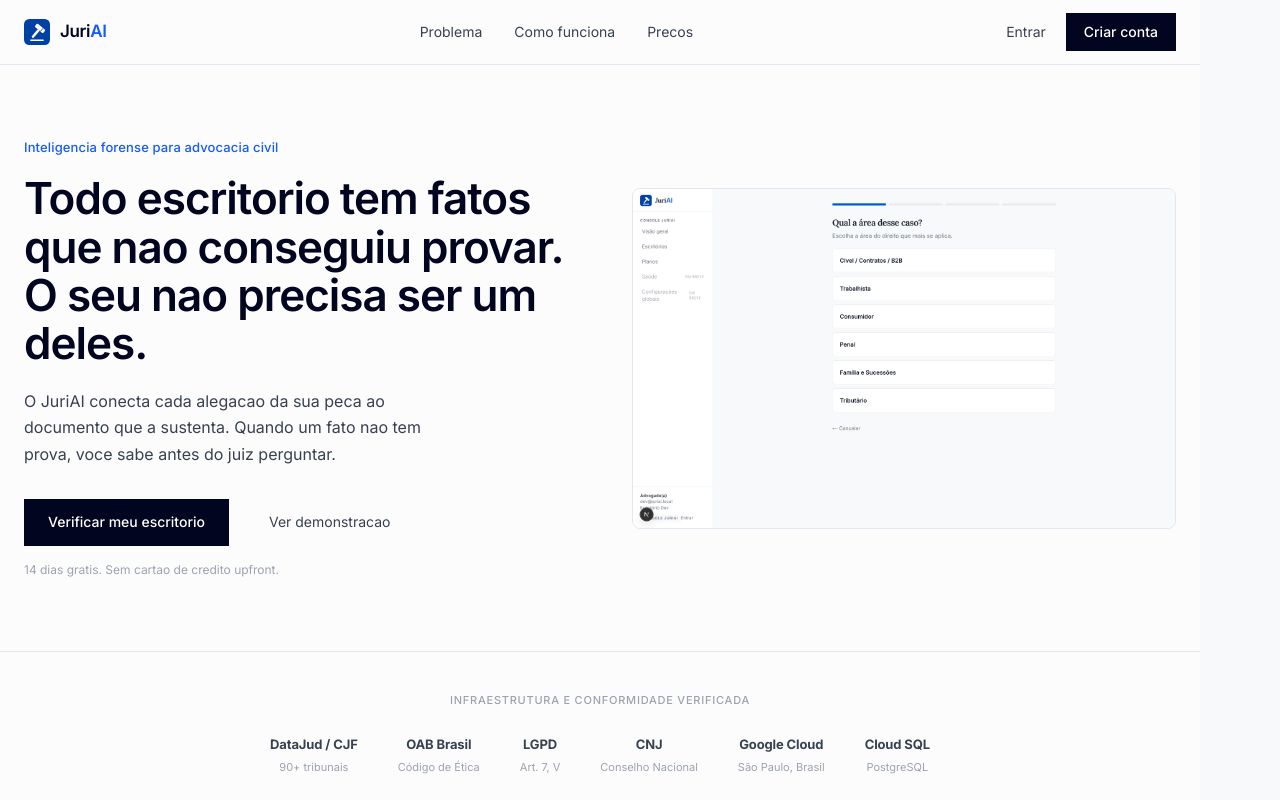
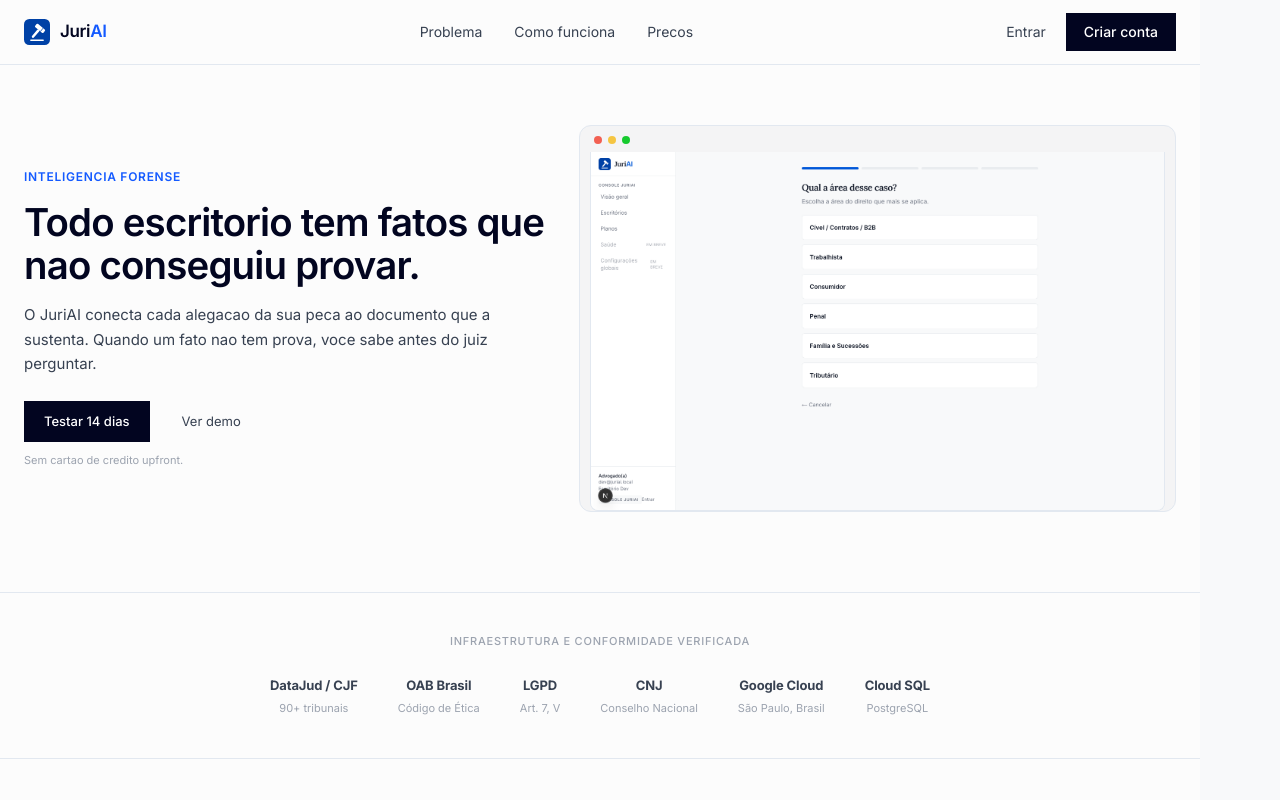
Before and after one commit to GrowthAG/juriai, a Next.js app: page / in a window 1280 px wide. Shown: the top 800 px of the page. Built offline with nearby package versions, Linux system fonts and the light colour scheme; no server answers.

Commit message:
fix: tight hero - browser-framed screenshot, compact CTAs, reduced gap

```diff
--- a/components/LandingPage.tsx
+++ b/components/LandingPage.tsx
@@ -35,45 +35,49 @@
         </div>
       </nav>
 
-      {/* HERO — clean editorial, no gradient, no pills */}
-      <section style={{ background: "#fcfcfc", paddingTop: 72, paddingBottom: 72 }}>
+      {/* HERO — tight, integrated, no wasted space */}
+      <section style={{ background: "#fcfcfc", paddingTop: 60, paddingBottom: 80 }}>
         <div style={{ maxWidth: 1200, margin: "0 auto", padding: "0 24px" }}>
-          <div style={{ display: "grid", gridTemplateColumns: "1fr 1fr", gap: 64, alignItems: "center" }}>
-            {/* Left — copy */}
+          <div style={{ display: "grid", gridTemplateColumns: "7fr 8fr", gap: 32, alignItems: "center" }}>
+            {/* Left — copy, tight */}
             <div>
-              <p style={{ fontSize: 13, fontWeight: 500, color: "#145aff", marginBottom: 16, letterSpacing: "0.01em" }}>
-                Inteligencia forense para advocacia civil
+              <p style={{ fontSize: 12, fontWeight: 600, color: "#145aff", marginBottom: 14, letterSpacing: "0.06em", textTransform: "uppercase" }}>
+                Inteligencia forense
               </p>
-              <h1 style={{ fontSize: "clamp(28px, 3.5vw, 44px)", fontWeight: 600, lineHeight: 1.1, letterSpacing: "-1px", color: "#020520", marginBottom: 20 }}>
-                Todo escritorio tem fatos que nao conseguiu provar. O seu nao precisa ser um deles.
+              <h1 style={{ fontSize: "clamp(26px, 3vw, 40px)", fontWeight: 600, lineHeight: 1.12, letterSpacing: "-0.8px", color: "#020520", marginBottom: 16 }}>
+                Todo escritorio tem fatos que nao conseguiu provar.
               </h1>
-              <p style={{ fontSize: 16, lineHeight: 1.65, color: "#374151", marginBottom: 32, maxWidth: 440 }}>
+              <p style={{ fontSize: 15, lineHeight: 1.65, color: "#374151", marginBottom: 24 }}>
                 O JuriAI conecta cada alegacao da sua peca ao documento que a sustenta. Quando um fato nao tem prova, voce sabe antes do juiz perguntar.
               </p>
-              <div style={{ display: "flex", alignItems: "center", gap: 16 }}>
-                <Link href="/cadastro" style={{ display: "inline-block", padding: "12px 24px", background: "#020520", color: "white", fontSize: 14, fontWeight: 500, textDecoration: "none" }}>
-                  Verificar meu escritorio
+              <div style={{ display: "flex", gap: 12 }}>
+                <Link href="/cadastro" style={{ padding: "10px 20px", background: "#020520", color: "white", fontSize: 13, fontWeight: 500, textDecoration: "none" }}>
+                  Testar 14 dias
                 </Link>
-                <Link href="/demo/dashboard" style={{ display: "inline-block", padding: "12px 24px", color: "#374151", fontSize: 14, textDecoration: "none" }}>
-                  Ver demonstracao
+                <Link href="/demo/dashboard" style={{ padding: "10px 20px", color: "#374151", fontSize: 13, textDecoration: "none" }}>
+                  Ver demo
                 </Link>
               </div>
-              <p style={{ fontSize: 12, color: "#9ca3af", marginTop: 14 }}>14 dias gratis. Sem cartao de credito upfront.</p>
+              <p style={{ fontSize: 11, color: "#9ca3af", marginTop: 10 }}>Sem cartao de credito upfront.</p>
             </div>
 
-            {/* Right — REAL product screenshot */}
-            <div>
+            {/* Right — product screenshot, browser-framed */}
+            <div style={{ background: "#f4f4f5", borderRadius: 12, padding: "10px 10px 0", border: "1px solid #e2e8f0" }}>
+              {/* Browser chrome */}
+              <div style={{ display: "flex", alignItems: "center", gap: 6, marginBottom: 8, paddingLeft: 4 }}>
+                <span style={{ width: 8, height: 8, borderRadius: "50%", background: "#f26052", display: "inline-block" }} />
+                <span style={{ width: 8, height: 8, borderRadius: "50%", background: "#f5c542", display: "inline-block" }} />
+                <span style={{ width: 8, height: 8, borderRadius: "50%", background: "#16ca2e", display: "inline-block" }} />
+              </div>
               <img
                 src="/site/juriai-wizard-real.png"
-                alt="JuriAI extraindo fatos de um contrato em tempo real"
-                style={{ width: "100%", height: "auto", display: "block", borderRadius: 8, border: "1px solid #e2e8f0" }}
+                alt="JuriAI em acao"
+                style={{ width: "100%", height: "auto", display: "block", borderRadius: "0 0 8px 8px", border: "1px solid #e2e8f0", borderTop: "none" }}
               />
             </div>
           </div>
         </div>
       </section>
-
-      {/* HERO ends here */}
 
       {/* LOGO STRIP */}
       {/* TRUST STRIP — integrations + compliance badges */}
```
